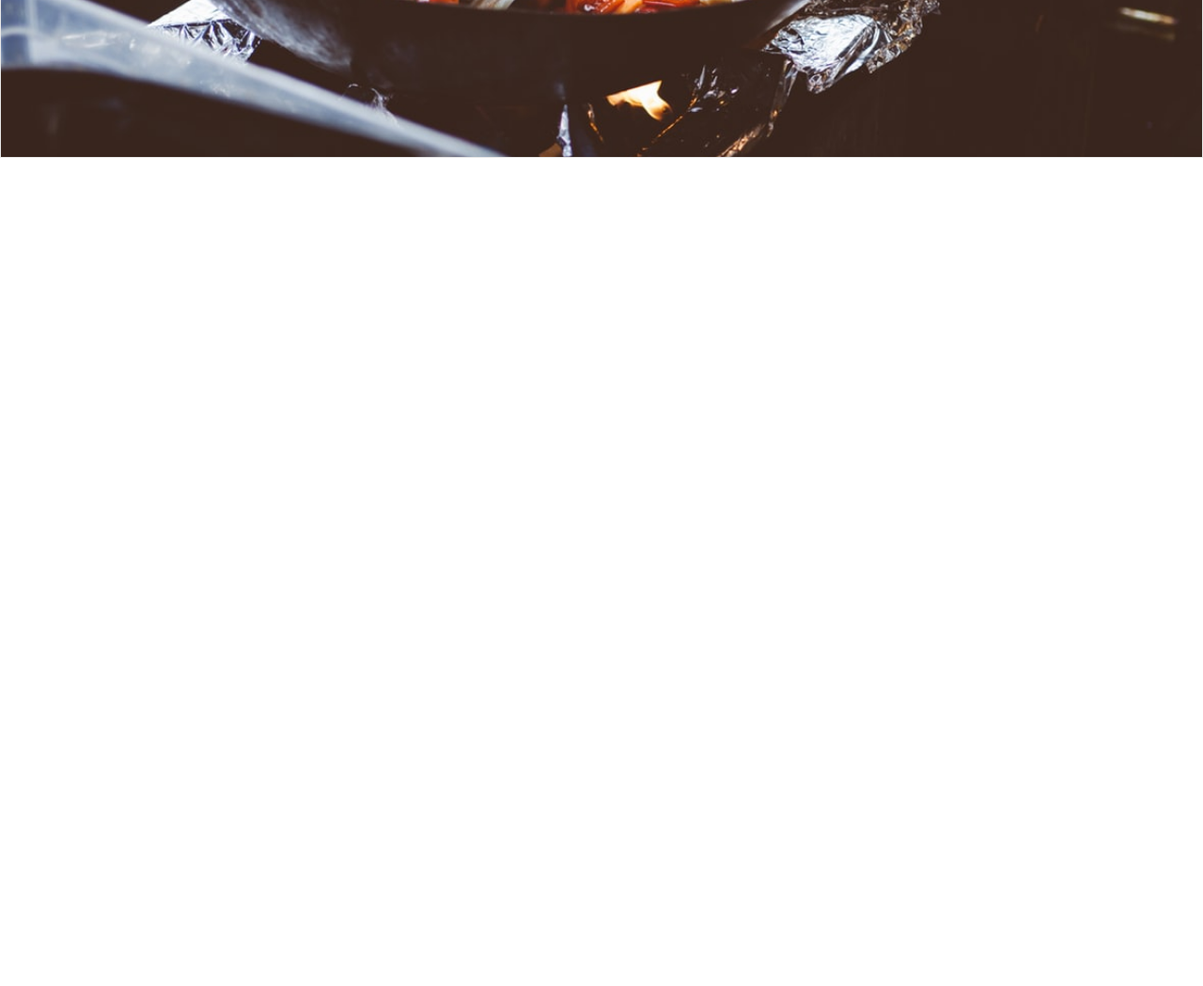
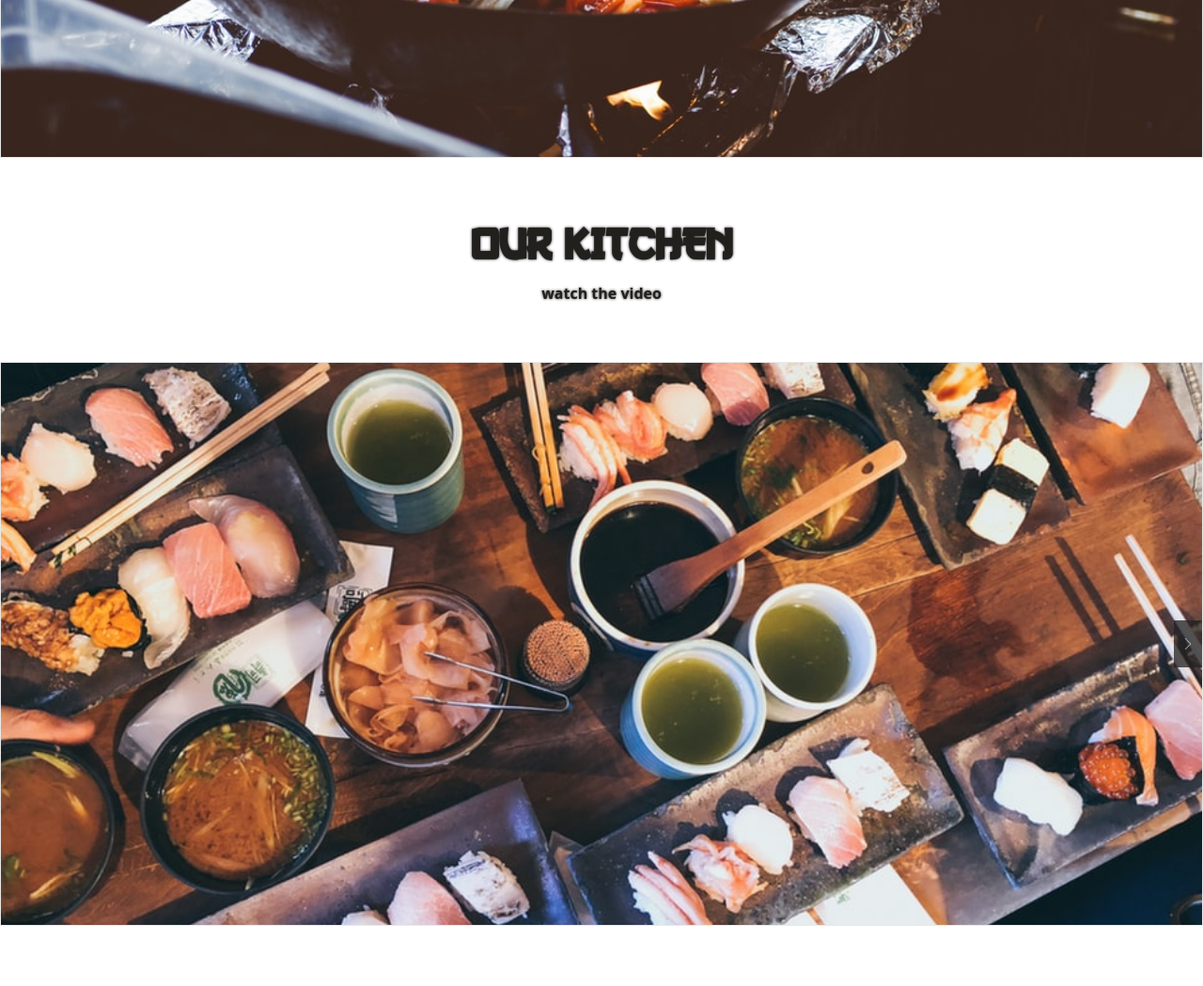
Before and after one commit to DawidGaleziewski/restaurant-asia, a PHP site: page /app/index.html in a window 1280 px wide. Shown: the part 2340-3389 px from the top of the page at 94% size. Before the commit the page ends 2508 px from the top, so only its background shows below. Run offline with PHP 8.4, Linux system fonts and the light colour scheme; some libraries are stand-ins or nearby versions.

Commit message:
started working at about page

```diff
--- a/app/index.html
+++ b/app/index.html
@@ -297,8 +297,36 @@
 
 
 	<!-- 5.2 ABOUT START-->
-	<section>
+	<section class="about">
+		<header class="section-header section-header--shadow">
+			<h2 class="section-header__title">Our kitchen</h2>
+			<h3 class="section-header__subtitle">watch the video</h2>
+		</header>
 
+		<div class="carousel" id="carousel-about-img">
+			<button class="carousel__button carousel__button--left is-hidden">
+				<img class="button__image" src="./img-min/gui/leftchevron.png" alt="Left">
+			</button>
+			<div class="carousel__track-container">
+				<ul class="carousel__track">
+					<li class="carousel__slide current-slide">
+						<img class="carousel__image" src="./img-min/main-header/sushi-1.jpeg" alt="slide image 1">
+					</li>
+					<li class="carousel__slide">
+						<img class="carousel__image" src="./img-min/main-header/sushi-2.jpeg" alt="slide image 2">
+					</li>
+					<li class="carousel__slide">
+						<img class="carousel__image" src="./img-min/main-header/sushi-3.jpeg" alt="slide image 3">
+					</li>
+					<li class="carousel__slide">
+						<img class="carousel__image" src="./img-min/main-header/sushi-4.jpeg" alt="slide image 3">
+					</li>
+				</ul>
+			</div>
+			<button class="carousel__button carousel__button--right">
+				<img class="button__image" src="./img-min/gui/right-chevron.png" alt="Right">
+			</button>
+		</div>
 	</section>
 	<!-- 5.2 ABOUT END-->
 
--- a/app/pre-js/index.js
+++ b/app/pre-js/index.js
@@ -21,3 +21,4 @@
     carousel.start('carousel-header-img', 1);
     carousel.start('carousel-dishes-items', 3);
     playVideo.start();
+    carousel.start('carousel-about-img');
--- /dev/null
+++ b/app/scss/layout/_about.scss
@@ -0,0 +1,19 @@
+.about {
+    max-width: 80rem;
+    margin: $margin-medium * 2 auto;
+    .section-header{
+        margin-bottom: $margin-medium * 2;
+        &__title {
+            color: #22201d;
+
+        }
+
+        &__subtitle {
+            color: #22201d;
+        }
+    }
+
+    .carousel {
+        height: 37.5rem;
+    }
+}
--- a/app/scss/main.scss
+++ b/app/scss/main.scss
@@ -35,4 +35,5 @@
 @import './layout/main_header';
 @import './layout/dishes-popular';
 @import './layout/video_presentation';
+@import './layout/about';
 /* 3. SITE SECTIONS - END*/
```
Also changed, not shown: app/css/main.css, app/js/index.min.js, 1 other file.
